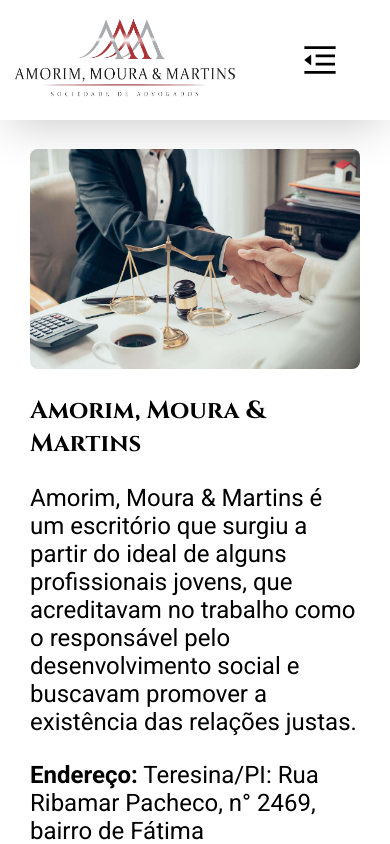
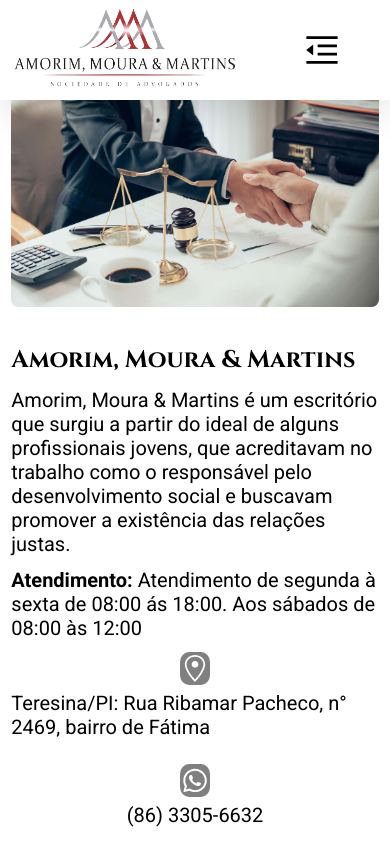
Before and after one commit to delanoquirino/ammadv, a Next.js app: page / in a window 390 px wide. Shown: the top 844 px of the page. Built offline with nearby package versions, Linux system fonts and the light colour scheme.

Commit message:
refactoring to responsiveness

```diff
--- a/src/components/About/index.jsx
+++ b/src/components/About/index.jsx
@@ -3,6 +3,7 @@
 import Image from 'next/image'
 
 import bussiness from '../../../public/images/bussiness.jpg'
+import { InfoContact } from '../InfoContact'
 
 import * as S from './styles'
 
@@ -12,7 +13,7 @@
             <S.AboutContainer>
                 <Image
                     src={bussiness}
-                    height={600}
+                    height={500}
                     width={600}
                     alt="bussiness"
                 />
@@ -20,9 +21,10 @@
                     <h1>Amorim, Moura & Martins</h1>
                     <p>Amorim, Moura & Martins é um escritório que surgiu a partir do ideal de alguns profissionais jovens, que acreditavam no trabalho como o responsável pelo desenvolvimento social e buscavam promover a existência das relações justas.
                     </p>
-                    <p><span>Endereço:</span> Teresina/PI: Rua Ribamar Pacheco, n° 2469, bairro de Fátima</p>
+
                     <p><span>Atendimento:</span> Atendimento de segunda à sexta de 08:00 ás 18:00. Aos sábados de 08:00 às 12:00</p>
-                    <p><span>Telefone:</span> (86) 3305-6632</p>
+
+                    <InfoContact />
                 </S.Content>
             </S.AboutContainer>
         </S.Container>
--- a/src/components/About/styles.js
+++ b/src/components/About/styles.js
@@ -1,7 +1,7 @@
 import styled from "styled-components";
 
 export const Container = styled.div`
-    min-height: 100vh;
+    min-height: calc(100vh - 120px);
     max-width: 1500px;
     margin: 0 auto;
     padding-top: 5rem;
@@ -10,17 +10,13 @@
 
     @media (max-width: 1200px)
     {
-
-        padding-top: 2rem;
-
+      padding-top: 2rem;
 
     }
 
     @media (max-width: 740px)
     {
-
-        padding-top: 5rem;
-
+       padding-top: 5rem;
 
     }
 
@@ -29,77 +25,57 @@
 export const AboutContainer = styled.div`
 
     display: flex;
-    gap: 2rem;
+    gap: 3rem;
     align-items: flex-start;
-    padding: 30px;
+    padding: 0.125rem 0.9375rem;
+
 
     img {
+
         border-radius: 0.625rem;
       }
 
-    @media (max-width: 1080px)
+      @media (max-width: 1080px)
     {
-        display: flex;
         flex-direction: column;
-        align-items: center;
-        padding-top: 2rem;
+        margin-bottom: 3rem;
+
+        img {
+        margin: 0 auto;
+        height: auto;
+
+      }
+    }
+
+    @media (max-width: 800px)
+    {
+        img {
+        margin: 0;
+        width: 100%;
+        height: auto;
+
+      }
+    }
+
+`
+
+export const Content = styled.div`
+   display: flex;
+   flex-direction: column;
+   gap: 2rem;
 
 
+   span {
+    font-weight: 700;
+   }
+
+   @media (max-width: 1300px)
+    {
+      gap: 1rem;
     }
 
 
 
-    @media (max-width: 1200px)
-    {
-        display: flex;
-        flex-direction: column;
-
-        img {
-         margin-top: 10rem;
-         width: 100%;
-      }
-    }
-
-
-    @media (max-width: 800px)
-    {
-
-        img {
-         margin-top: 5rem;
-         height: auto;
-         width: 100%;
-      }
-    }
-
 
 
 `
-export const Content = styled.div`
-   display: flex;
-   flex-direction: column;
-   gap: 2rem;
-   p {
-    font-size: 30px;
-   }
-   span {
-    font-weight: 700;
-   }
-
-   @media (max-width: 1440px)
-    {
-
-        p {
-    font-size: 26px;
-   }
-    }
-
-    @media (max-width: 1330px)
-    {
-
-        p {
-    font-size: 24px;
-   }
-    }
-
-
-`
--- a/src/components/Contact/index.jsx
+++ b/src/components/Contact/index.jsx
@@ -4,6 +4,7 @@
 import { AiOutlineMail } from 'react-icons/ai'
 import { FaWhatsapp } from 'react-icons/fa'
 import * as S from './styles'
+import { InfoContact } from '../InfoContact'
 
 export const Contact = () => {
     return (
@@ -15,24 +16,7 @@
                     <p>Escritorio</p>
                     <h1>Contato</h1>
 
-                    <S.Icons>
-                        <S.IconsContainer>
-                            <GoLocation />
-                            <p>Teresina/PI: Rua Ribamar Pacheco, n° 2469, bairro de Fátima
-
-                            </p>
-                        </S.IconsContainer>
-                        <S.IconsContainer>
-                            <FaWhatsapp />
-                            <p>
-                                (86) 3305-6632
-                            </p>
-                        </S.IconsContainer>
-                        <S.IconsContainer>
-                            <AiOutlineMail />
-                            <p>amm.advogados@hotmail.com</p>
-                        </S.IconsContainer>
-                    </S.Icons>
+                    <InfoContact />
 
                 </S.Content>
                 <S.Form>
--- a/src/components/Header/styles.js
+++ b/src/components/Header/styles.js
@@ -1,7 +1,7 @@
 import styled from "styled-components";
 
 export const Header = styled.div`
-  height: 120px;
+  height: 100px;
   background-color: #fff;
   box-shadow: 0px 15px 45px -9px rgb(0 0 0 / 20%);
 
--- /dev/null
+++ b/src/components/InfoContact/index.jsx
@@ -0,0 +1,24 @@
+import * as S from './styles'
+
+import { GoLocation } from 'react-icons/go'
+import { AiOutlineMail } from 'react-icons/ai'
+import { FaWhatsapp } from 'react-icons/fa'
+
+export const InfoContact = () => {
+    return (
+        <S.Icons>
+            <S.IconsContainer>
+                <GoLocation />
+                <p>Teresina/PI: Rua Ribamar Pacheco, n° 2469, bairro de Fátima</p>
+            </S.IconsContainer>
+            <S.IconsContainer>
+                <FaWhatsapp />
+                <p>(86) 3305-6632</p>
+            </S.IconsContainer>
+            <S.IconsContainer>
+                <AiOutlineMail />
+                <p>amm.advogados@hotmail.com</p>
+            </S.IconsContainer>
+        </S.Icons>
+    )
+}
--- /dev/null
+++ b/src/components/InfoContact/styles.js
@@ -0,0 +1,46 @@
+import styled from "styled-components";
+
+export const Icons = styled.div`
+  width: auto;
+  display: flex;
+  gap: 1rem;
+  flex-direction: column;
+
+`
+
+export const IconsContainer = styled.div`
+    display: flex;
+    align-items: center;
+    gap: 0.5rem;
+
+
+    svg {
+    color: white;
+    background-color: grey;
+    height: auto;
+    width: 30px;
+    padding: 0.25rem 0.125rem;
+    transition: 0.3s;
+    border-radius: 30%;
+
+  }
+
+  svg:hover {
+    background-color: #591508;
+
+
+  }
+
+  @media (max-width: 700px)
+    {
+
+        flex-direction: column;
+        margin-bottom: 1rem;
+
+
+    }
+
+
+
+
+`
--- a/src/styles/global.js
+++ b/src/styles/global.js
@@ -11,12 +11,13 @@
 
     @media(max-width: 1080px){
       html{
-        font-size: 98.75%;
+        font-size: 95.75%;
       }
     }
+
     @media(max-width: 720px){
       html{
-        font-size: 77.5%;
+        font-size: 75.5%;
 
         h1
         {
@@ -48,15 +49,15 @@
    }
 
    h1 {
-    font-size: 2.375rem;
+    font-size: 2.25rem;
    }
 
    h2 {
-    font-size: 2rem;
+    font-size: 1.75rem;
    }
 
    h3{
-    font-size: 1.625rem;
+    font-size: 24px;
    }
 
    p {
```
